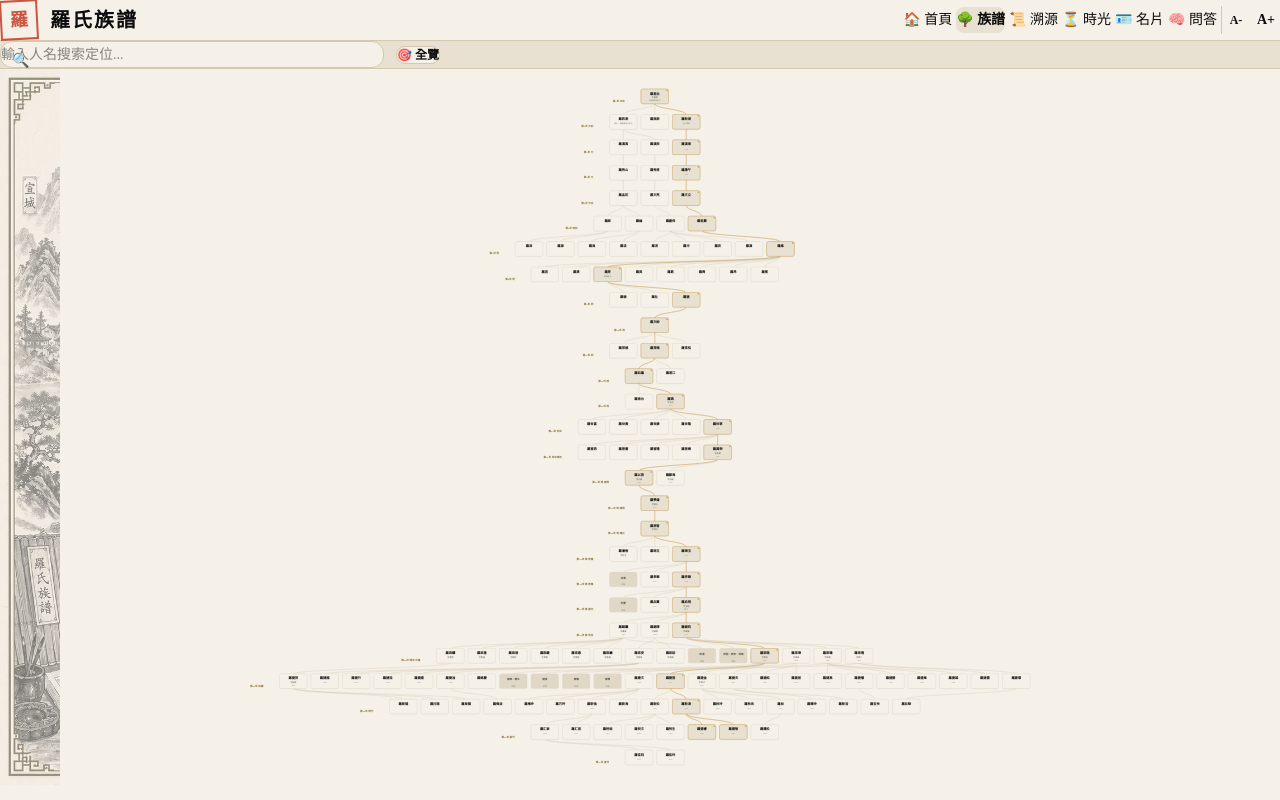
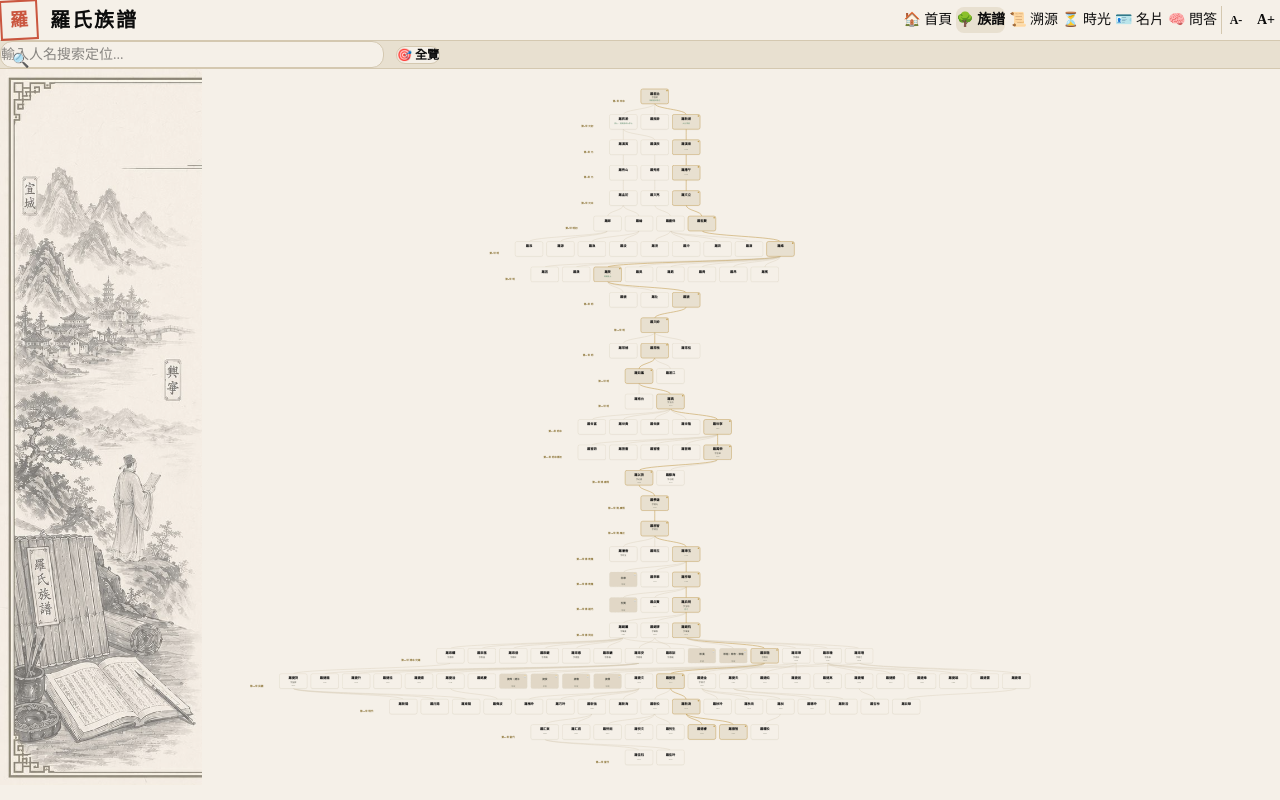
Before and after one commit to davidluo202/luo-zupu, a Vue app: page /tree in a window 1280 px wide. Built offline with nearby package versions, Linux system fonts and the light colour scheme; a web font is replaced by a local one.

Commit message:
使用David裁好的水墨畫背景圖（宣城/興寧/學者/羅氏族譜）
Co-Authored-By: Claude Opus 4.6 (1M context) <noreply@anthropic.com>

```diff
--- a/src/views/TreeView.vue
+++ b/src/views/TreeView.vue
@@ -55,8 +55,8 @@
     <!-- Tree canvas with scholar background -->
     <div ref="treeContainer" class="flex-1 overflow-hidden relative" style="background: var(--paper-cream)">
       <!-- Mountain landscape background (left side only, single layer) -->
-      <div class="absolute left-0 top-0 h-full pointer-events-none overflow-hidden" style="z-index: 1; opacity: 0.5; width: 200px">
-        <img src="/preface-bg.jpg" alt="" style="height: 100%; width: auto; object-fit: cover; object-position: 0 center; clip-path: inset(0 70% 0 0);">
+      <div class="absolute left-0 top-0 h-full pointer-events-none" style="z-index: 1; opacity: 0.55">
+        <img src="/tree-bg.jpg" alt="" style="height: 100%; width: auto; object-fit: contain; object-position: left top;">
       </div>
       <!-- Scholar SVG removed, using image instead -->
       <div class="hidden" style="display:none">
```
Also changed, not shown: public/tree-bg.jpg (added).
